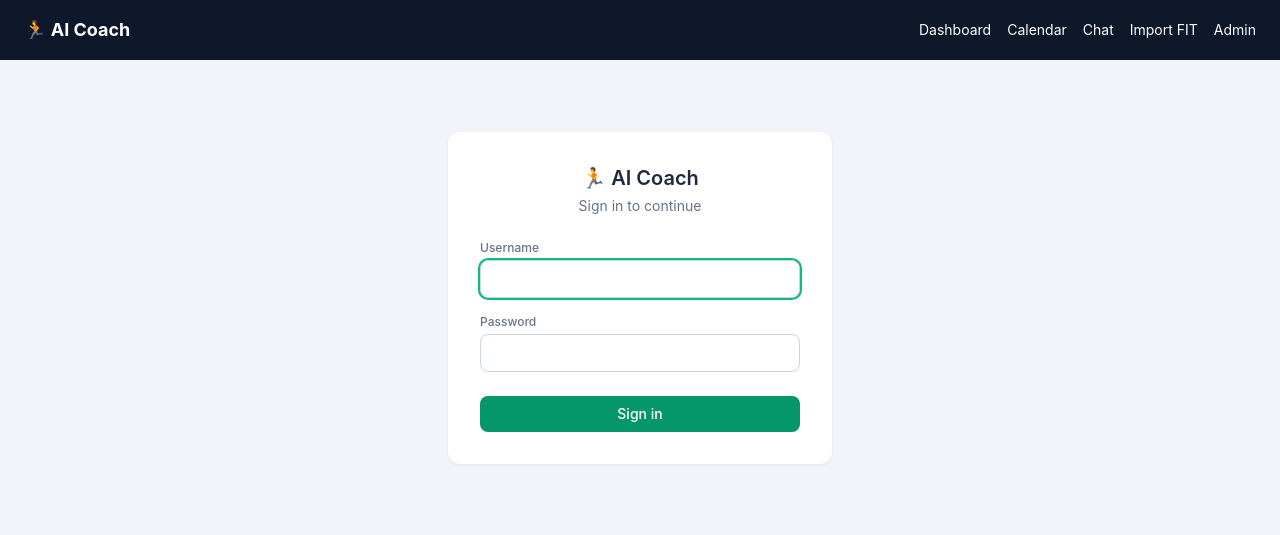
After one commit to Gabrielkaos/aicoach, a Django app: page /accounts/login/ in a window 1280 px wide. The commit adds this page. Shown: the top 535 px of the page. Run offline with Django 5.2, Linux system fonts and the light colour scheme; some libraries are stand-ins or nearby versions.

Commit message:
Refactor authentication and user management; add login/logout templates, enforce login requirements on views, and update .gitignore to exclude SQLite files.

```diff
--- a/aicoach/settings.py
+++ b/aicoach/settings.py
@@ -77,3 +77,6 @@ LLM_API_KEY = os.environ.get("LLM_API_KEY", "")
 LLM_MODEL = os.environ.get("LLM_MODEL", "llama-3.3-70b-versatile")
 
 LOGIN_URL = "/admin/login/"
+LOGIN_URL = "login"
+LOGIN_REDIRECT_URL = "dashboard"
+LOGOUT_REDIRECT_URL = "login"
--- a/aicoach/urls.py
+++ b/aicoach/urls.py
@@ -4,4 +4,5 @@ from django.urls import path, include
 urlpatterns = [
     path("admin/", admin.site.urls),
     path("", include("coach.urls")),
+    path("accounts/", include("django.contrib.auth.urls")),
 ]
--- a/coach/templates/coach/base.html
+++ b/coach/templates/coach/base.html
@@ -8,17 +8,62 @@
 <style>
   body { font-family: 'Inter', system-ui, sans-serif; }
   .card { background: white; border-radius: 0.75rem; box-shadow: 0 1px 3px rgba(0,0,0,0.08); }
+  input[type="text"], input[type="password"] {
+    width: 100%; border-radius: 0.5rem; border: 1px solid #cbd5e1;
+    padding: 0.5rem 0.75rem; font-size: 0.875rem;
+  }
+  input[type="text"]:focus, input[type="password"]:focus {
+    outline: none; box-shadow: 0 0 0 2px #10b981;
+  }
 </style>
 </head>
 <body class="bg-slate-100 min-h-screen text-slate-800">
-<nav class="bg-slate-900 text-white px-6 py-4 flex items-center justify-between">
-  <a href="{% url 'dashboard' %}" class="font-bold text-lg">🏃 AI Coach</a>
-  <div class="space-x-4 text-sm">
+<nav class="bg-slate-900 text-white px-4 sm:px-6 py-4">
+  <div class="flex items-center justify-between">
+    <a href="{% url 'dashboard' %}" class="font-bold text-lg">🏃 AI Coach</a>
+
+    <!-- Desktop links -->
+    <div class="hidden md:flex items-center space-x-4 text-sm">
+      <a href="{% url 'dashboard' %}" class="hover:text-emerald-400">Dashboard</a>
+      <a href="{% url 'calendar' %}" class="hover:text-emerald-400">Calendar</a>
+      <a href="{% url 'chat' %}" class="hover:text-emerald-400">Chat</a>
+      <a href="{% url 'fit_upload' %}" class="hover:text-emerald-400">Import FIT</a>
+      <a href="/admin/" class="hover:text-emerald-400">Admin</a>
+      {% if user.is_authenticated %}
+        <span class="text-slate-500">|</span>
+        <span class="text-slate-400">{{ user.username }}</span>
+        <a href="{% url 'password_change' %}" class="hover:text-emerald-400">Password</a>
+        <form method="post" action="{% url 'logout' %}" class="inline">
+          {% csrf_token %}
+          <button class="hover:text-emerald-400">Sign out</button>
+        </form>
+      {% endif %}
+    </div>
+
+    <!-- Mobile hamburger -->
+    <button id="nav-toggle" class="md:hidden p-2 -mr-2" aria-label="Menu">
+      <svg xmlns="http://www.w3.org/2000/svg" class="h-6 w-6" fill="none" viewBox="0 0 24 24" stroke="currentColor">
+        <path stroke-linecap="round" stroke-linejoin="round" stroke-width="2" d="M4 6h16M4 12h16M4 18h16" />
+      </svg>
+    </button>
+  </div>
+
+  <!-- Mobile menu -->
+  <div id="nav-menu" class="hidden md:hidden mt-3 flex flex-col space-y-3 text-sm pb-1">
     <a href="{% url 'dashboard' %}" class="hover:text-emerald-400">Dashboard</a>
     <a href="{% url 'calendar' %}" class="hover:text-emerald-400">Calendar</a>
     <a href="{% url 'chat' %}" class="hover:text-emerald-400">Chat</a>
     <a href="{% url 'fit_upload' %}" class="hover:text-emerald-400">Import FIT</a>
     <a href="/admin/" class="hover:text-emerald-400">Admin</a>
+    {% if user.is_authenticated %}
+      <hr class="border-slate-700">
+      <span class="text-slate-400">Signed in as {{ user.username }}</span>
+      <a href="{% url 'password_change' %}" class="hover:text-emerald-400">Change password</a>
+      <form method="post" action="{% url 'logout' %}">
+        {% csrf_token %}
+        <button class="hover:text-emerald-400 text-left">Sign out</button>
+      </form>
+    {% endif %}
   </div>
 </nav>
 
--- a/coach/templates/coach/dashboard.html
+++ b/coach/templates/coach/dashboard.html
@@ -17,7 +17,7 @@
     <h2 class="text-lg font-semibold mb-4">Log today's metrics</h2>
     <form method="post">
       {% csrf_token %}
-      <div class="grid grid-cols-2 gap-3">
+      <div class="grid grid-cols-1 sm:grid-cols-2 gap-3">
         {% for field in form %}
           <div class="{% if field.name == 'notes' %}col-span-2{% endif %}">
             <label class="block text-xs font-medium text-slate-500 mb-1">{{ field.label }}</label>
--- /dev/null
+++ b/coach/templates/registration/login.html
@@ -0,0 +1,36 @@
+{% extends "coach/base.html" %}
+{% block title %}Sign in - AI Coach{% endblock %}
+{% block content %}
+
+<div class="flex items-center justify-center py-12">
+  <div class="card p-8 w-full max-w-sm">
+    <h1 class="text-xl font-semibold mb-1 text-center">🏃 AI Coach</h1>
+    <p class="text-sm text-slate-500 mb-6 text-center">Sign in to continue</p>
+
+    {% if form.errors %}
+      <div class="mb-4 px-4 py-2 rounded-lg text-sm bg-red-100 text-red-700">
+        Incorrect username or password.
+      </div>
+    {% endif %}
+
+    <form method="post">
+      {% csrf_token %}
+      <div class="mb-4">
+        <label class="block text-xs font-medium text-slate-500 mb-1" for="id_username">Username</label>
+        <input type="text" name="username" id="id_username" autofocus required
+          class="w-full rounded-lg border border-slate-300 px-3 py-2 text-sm focus:outline-none focus:ring-2 focus:ring-emerald-500">
+      </div>
+      <div class="mb-6">
+        <label class="block text-xs font-medium text-slate-500 mb-1" for="id_password">Password</label>
+        <input type="password" name="password" id="id_password" required
+          class="w-full rounded-lg border border-slate-300 px-3 py-2 text-sm focus:outline-none focus:ring-2 focus:ring-emerald-500">
+      </div>
+      <input type="hidden" name="next" value="{{ next }}">
+      <button class="w-full bg-emerald-600 text-white px-4 py-2 rounded-lg text-sm font-medium hover:bg-emerald-700">
+        Sign in
+      </button>
+    </form>
+  </div>
+</div>
+
+{% endblock %}
```
Also changed, not shown: coach/templates/registration/logged_out.html (added, +10 -0 lines), coach/templates/registration/password_change_done.html (added, +10 -0 lines), coach/templates/registration/password_change_form.html (added, +33 -0 lines), coach/views.py (+11 -10 lines), db.sqlite3 (deleted), 1 other file.
